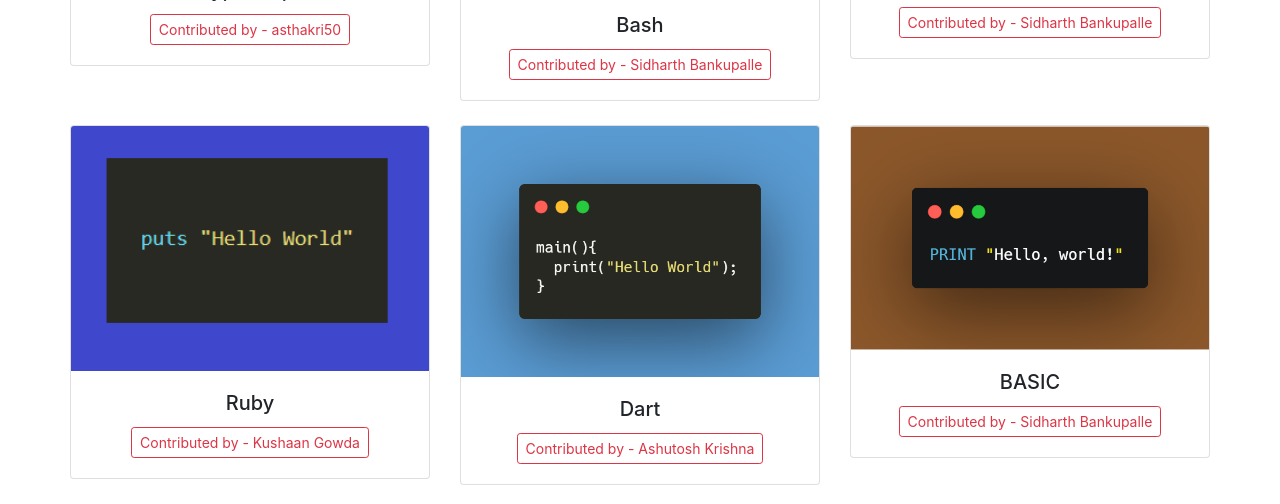
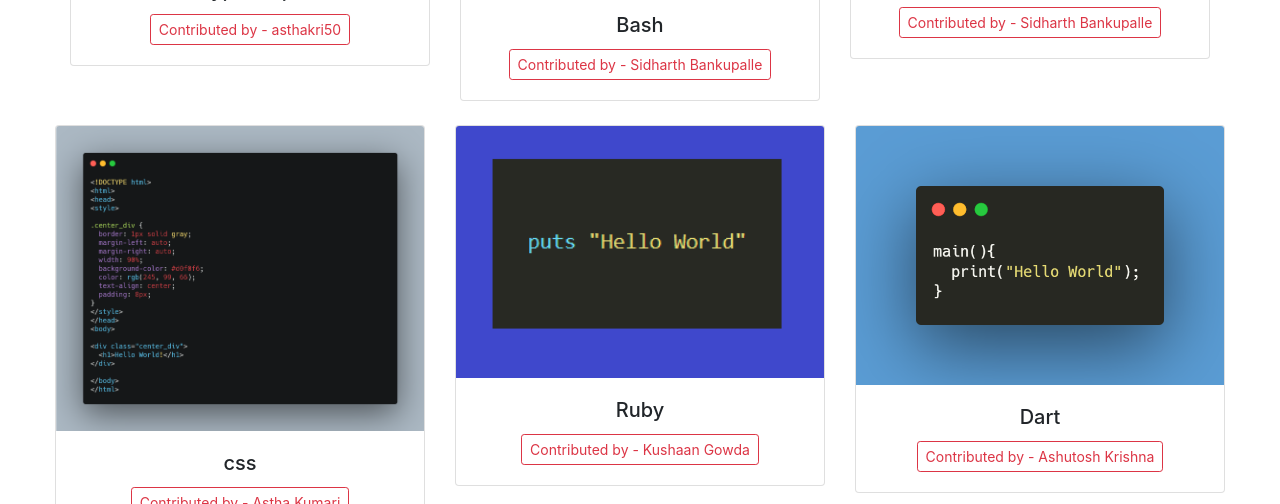
Before and after one commit to krimanisha/HELLO_WORLD, a plain HTML site: page index.html in a window 1280 px wide. Shown: the part 810-1314 px from the top of the page. Drawn offline with nearby package versions, Linux system fonts and the light colour scheme; a script that the page names is missing.

Commit message:
Added css

```diff
--- a/index.html
+++ b/index.html
@@ -67,6 +67,7 @@
                     </div>
                 </div>
             </div>
+
             <div id="cards">
                 <div class="row list">
                     <div class="col-lg-4 mb-4" data-lang="typescript">
@@ -109,6 +110,23 @@
                             </div>
                         </div>
                     </div>
+
+                    <div id="cards">
+                        <div class="row list">
+                            <div class="col-lg-4 mb-4" data-lang="css">
+                                <div class="card">
+                                    <img class="card-img-top" src="./images/css.png" alt="css.png" />
+                                    <div class="card-body">
+                                        <h5 class="card-title text-center">css</h5>
+
+                                        <div class="col text-center">
+                                            <a href="https://github.com/asthakri50" class="btn btn-outline-danger btn-sm">Contributed by -
+                            Astha Kumari</a>
+                                        </div>
+                                    </div>
+                                </div>
+                            </div>
+
 
                     <div class="col-lg-4 mb-4" data-lang="Ruby">
                         <div class="card">
```
Also changed, not shown: images/css.png (added).
